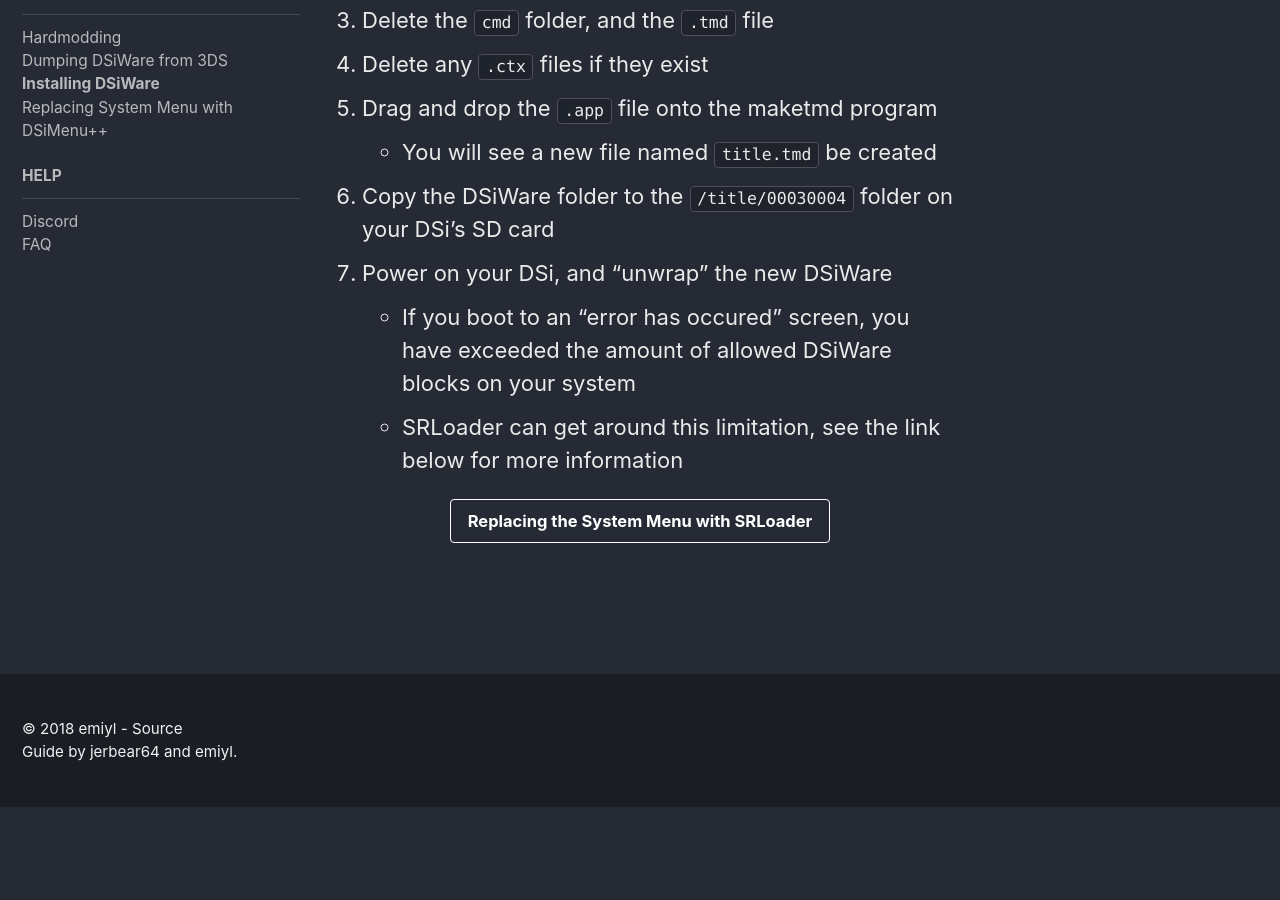
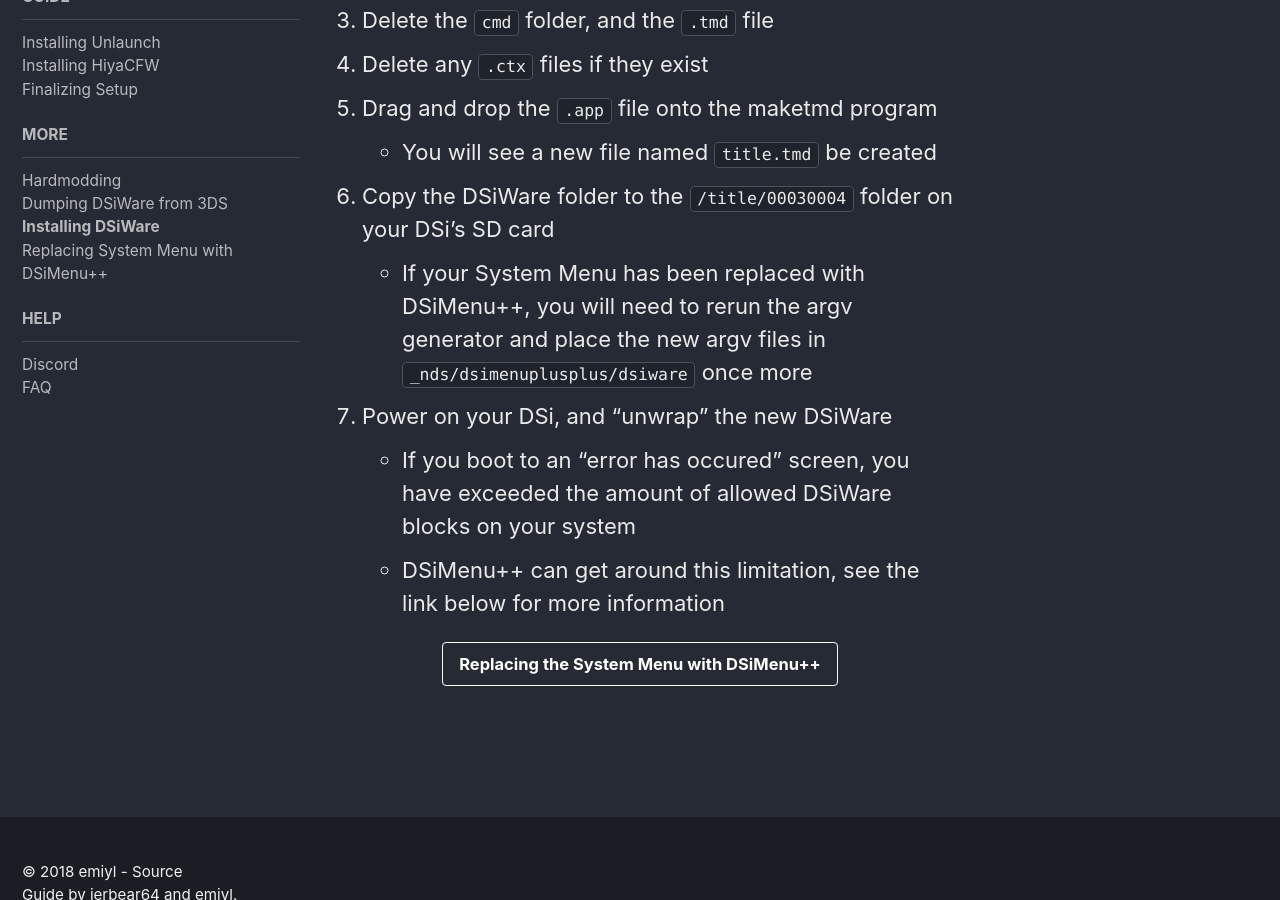
Before and after one commit to emiyl/dsi.cfw.guide-archive, a Jekyll site: the page built from more/installing-dsiware.md, in a window 1280 px wide and 900 px high, scrolled down 1231 px. Built offline with Jekyll 4.4.1, drawn with Linux system fonts in a browser that asks for light colours; nearby versions of some CDN libraries; before the commit the page ends 2039 px from its top, so only the background shows below that.

Commit message:
add extra note on dsimenu++

```diff
--- a/more/installing-dsiware.md
+++ b/more/installing-dsiware.md
@@ -27,9 +27,10 @@
 5. Drag and drop the `.app` file onto the maketmd program
     - You will see a new file named `title.tmd` be created
 6. Copy the DSiWare folder to the `/title/00030004` folder on your DSi's SD card
-7. Power on your DSi, and "unwrap" the new DSiWare
+    - If your System Menu has been replaced with DSiMenu++, you will need to rerun the argv generator and place the new argv files in `_nds/dsimenuplusplus/dsiware` once more
+1. Power on your DSi, and "unwrap" the new DSiWare
     - If you boot to an "error has occured" screen, you have exceeded the amount of allowed DSiWare blocks on your system
-    - SRLoader can get around this limitation, see the link below for more information
+    - DSiMenu++ can get around this limitation, see the link below for more information
 
-[Replacing the System Menu with SRLoader](/more/replacing-system-menu){: .btn .btn--light-outline}
+[Replacing the System Menu with DSiMenu++](/more/replacing-system-menu){: .btn .btn--light-outline}
 {: style="text-align: center;"}
```
